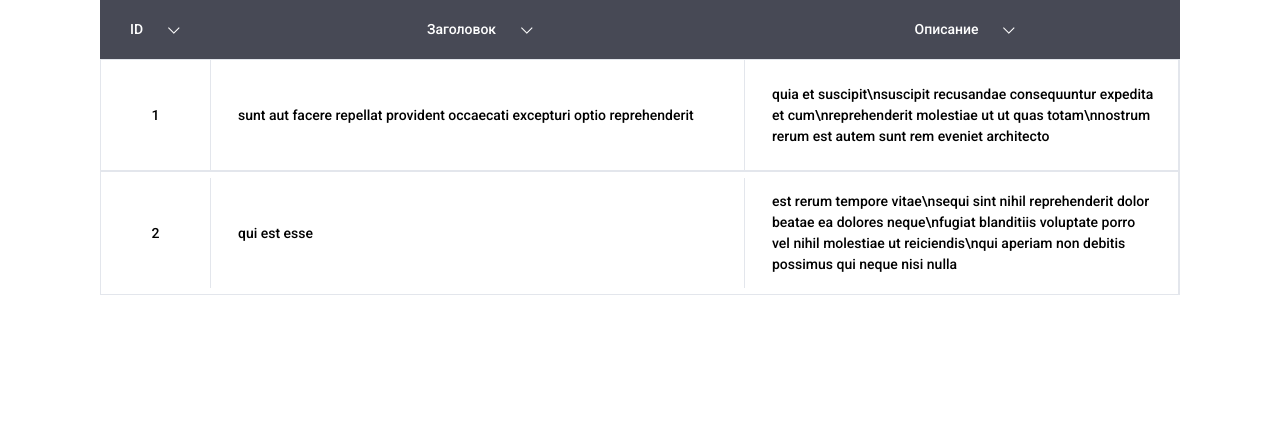
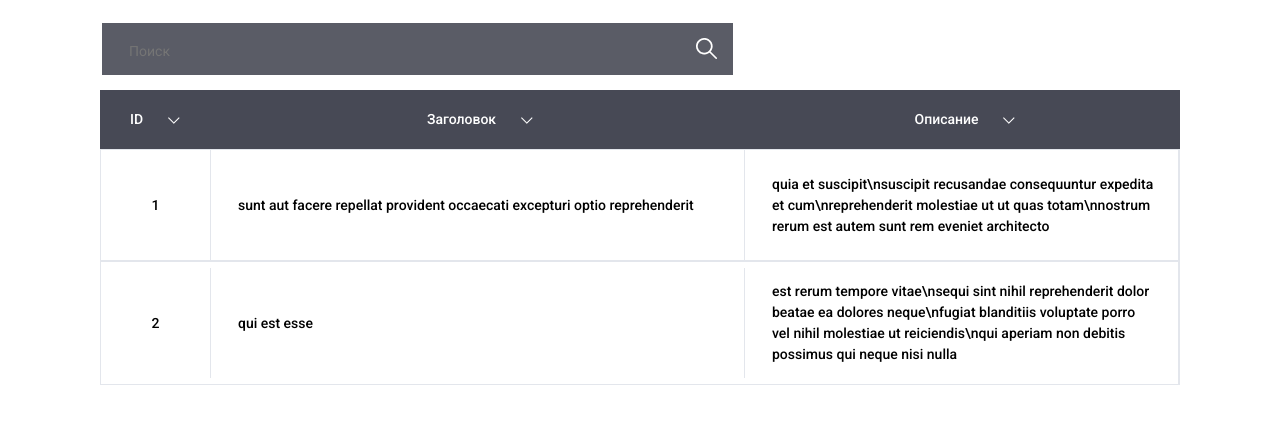
Before and after one commit to Aleksandr-Glebik/sector-business-test-task, a React (Create React App) app: page / in a window 1280 px wide. Shown: the top 424 px of the page. Built offline with nearby package versions, Linux system fonts and the light colour scheme; the HTML template or start-up script is replaced by a standard one.

Commit message:
feat: add SearchComp

```diff
--- a/src/App.tsx
+++ b/src/App.tsx
@@ -1,10 +1,12 @@
 import React from 'react'
 import './App.css'
 import Table from './components/Table/Table'
+import SearchComp from './components/SearchComp/SearchComp'
 
 function App() {
   return (
     <div className='wrapper'>
+      <SearchComp />
       <Table />
     </div>
   )
--- /dev/null
+++ b/src/components/SearchComp/SearchComp.module.css
@@ -0,0 +1,50 @@
+.container {
+    width: 631px;
+    height: 52px;
+    margin: 23px 0 15px 78px;
+    background: #5A5C66;
+    position: relative;
+}
+
+.img {
+    width: 21px;
+    height: 21px;
+    color: #ffffff;
+    position: absolute;
+    top: 15px;
+    right: 16px;
+}
+
+.input {
+    outline: none;
+    border:none;
+    background-image:none;
+    background-color:transparent;
+    -webkit-box-shadow: none;
+    -moz-box-shadow: none;
+    box-shadow: none;
+
+    width: 100%;
+    padding: 18px 55px 15px 26px;
+    height: 52px;
+    border: 1px solid #5A5C66;
+    color: #B2B7BF;
+    font-size: 14px;
+    font-style: normal;
+    font-weight: 400;
+    line-height: 21px;
+    transition: all ease-in-out 0.35s;
+
+    &:focus {
+        color: #ffffff;
+        border: 1px solid #ffffff;
+    }
+    &:hover {
+        color: #ffffff;
+        border: 1px solid #ffffff;
+    }
+    &:active {
+        color: #ffffff;
+        border: 1px solid #5A5C66;
+    }
+}
--- /dev/null
+++ b/src/components/SearchComp/SearchComp.tsx
@@ -0,0 +1,21 @@
+import React from 'react'
+import styles from './SearchComp.module.css'
+import searchIcon from '../../assets/img/searchIcon.png'
+
+const SearchComp = () => {
+  return (
+    <div className={styles.container}>
+        <input
+          className={styles.input}
+          placeholder='Поиск'
+        />
+        <img
+          src={searchIcon}
+          alt='search-icon'
+          className={styles.img}
+        />
+    </div>
+  )
+}
+
+export default SearchComp
```
Also changed, not shown: src/assets/img/searchIcon.png (added).
